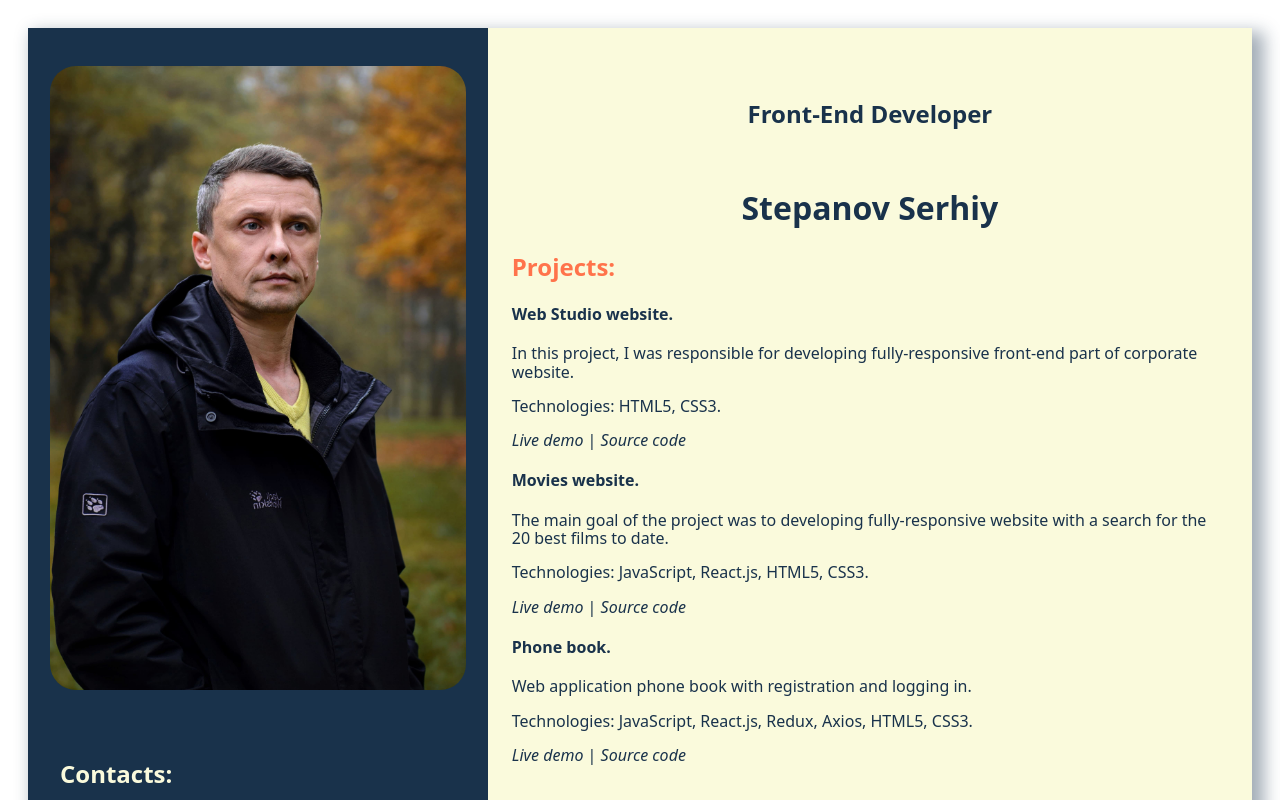
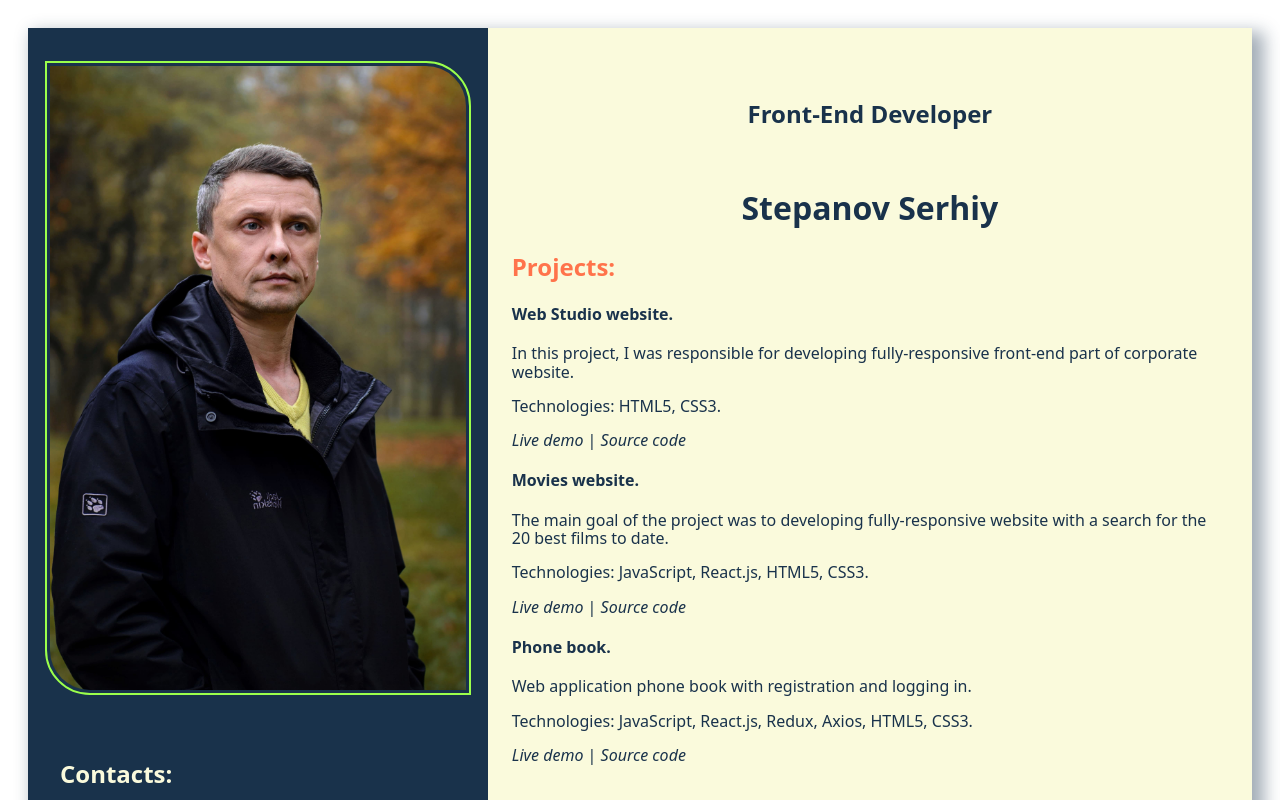
Before and after one commit to SerhiyStepanov/resume, a React (Create React App) app: page / in a window 1280 px wide. Shown: the top 800 px of the page. Built offline with nearby package versions, Linux system fonts and the light colour scheme.

Commit message:
fixed css

```diff
--- a/src/components/myProjects/myProjects.js
+++ b/src/components/myProjects/myProjects.js
@@ -10,11 +10,11 @@ export default function MyProjects({ children }) {
           <li key={index} className={s.listItem}>
             <div className={s.thumb}>
               <h4>{el.title} </h4>
-              <p>{el.descriptions}</p>
+              <p>{el.description}</p>
               <p>
                 Technologies:
                 <span className={s.span}>
-                  <span className={s.technologies}>
+                  <span className={s.technologie}>
                     {el.technologies.map((el) => el).join(", ")}.
                   </span>
                 </span>
--- a/src/components/myProjects/myProjects.module.css
+++ b/src/components/myProjects/myProjects.module.css
@@ -32,9 +32,7 @@
 .link:hover,
 .link:focus {
   color: var(--primary-color);
-  text-decoration-style: solid;
-  transform: scale(1.03);
-  transition: transform 300ms var(--cubic);
+  transition: color 300ms var(--cubic);
 }
 
 .link:after {
--- a/src/components/myProjects/projects.json
+++ b/src/components/myProjects/projects.json
@@ -1,21 +1,21 @@
 [
   {
     "title": "Web Studio website.",
-    "descriptions": "In this project, I was responsible for developing fully-responsive front-end part of corporate website.",
+    "description": "In this project, I was responsible for developing fully-responsive front-end part of corporate website.",
     "technologies": [" HTML5", "CSS3"],
     "demo": "https://serhiystepanov.github.io/goit-markup-hw-08/",
     "code": "https://github.com/SerhiyStepanov/goit-markup-hw-08"
   },
   {
     "title": "Movies website.",
-    "descriptions": "The main goal of the project was to developing fully-responsive website with a search for the 20 best films to date.",
+    "description": "The main goal of the project was to developing fully-responsive website with a search for the 20 best films to date.",
     "technologies": [" JavaScript", "React.js", "HTML5", "CSS3"],
     "demo": "https://tas-goit-react-hw-04-movies.netlify.app/",
     "code": "https://github.com/SerhiyStepanov/goit-react-hw-04-movies"
   },
   {
     "title": "Phone book.",
-    "descriptions": "Web application phone book with registration and logging in.",
+    "description": "Web application phone book with registration and logging in.",
     "technologies": [
       " JavaScript",
       "React.js",
--- a/src/components/photo/Photo.js
+++ b/src/components/photo/Photo.js
@@ -4,7 +4,7 @@ import s from "./photo.module.css";
 export default function Photo() {
   return (
     <div className={s.box}>
-      <img src={photo} alt="avatar" className={s.photo} />
+      <img src={photo} alt="Stepanov Serhiy" className={s.photo} />
     </div>
   );
 }
--- a/src/components/photo/photo.module.css
+++ b/src/components/photo/photo.module.css
@@ -4,5 +4,10 @@
 }
 
 .photo {
-  border-radius: 26px;
+  outline-style: double;
+  outline-width: 2px;
+  outline-color: var(--acсent-color);
+  outline-offset: 3px;
+  border-top-right-radius: 40px;
+  border-bottom-left-radius: 40px;
 }
--- a/src/components/teamProject/teamProject.js
+++ b/src/components/teamProject/teamProject.js
@@ -10,7 +10,7 @@ export default function Projects({ children }) {
           <li key={index} className={s.listItem}>
             <div className={s.thumb}>
               <h4>{el.title}</h4>
-              <p>{el.descriptions}</p>
+              <p>{el.description}</p>
               <p>
                 Technologies:
                 <span className={s.span}>
--- a/src/components/teamProject/teamProject.module.css
+++ b/src/components/teamProject/teamProject.module.css
@@ -32,9 +32,7 @@
 .link:hover,
 .link:focus {
   color: var(--primary-color);
-  text-decoration-style: solid;
-  transform: scale(1.03);
-  transition: transform 300ms var(--cubic);
+  transition: color 300ms var(--cubic);
 }
 
 .link:after {
--- a/src/components/teamProject/teamProjects.json
+++ b/src/components/teamProject/teamProjects.json
@@ -1,14 +1,14 @@
 [
   {
     "title": "Barbershop’s website.",
-    "descriptions": "In this project, I was responsible for developing front-end part of corporate website as team member in extremely short terms.",
+    "description": "In this project, I was responsible for developing front-end part of corporate website as team member in extremely short terms.",
     "technologies": [" JavaScript", "HTML5", "CSS3"],
     "demo": "https://kateryna-urbanovych.github.io/BarberShop-group-5/",
     "code": "https://github.com/Kateryna-Urbanovych/BarberShop-group-5"
   },
   {
     "title": "Pro test.",
-    "descriptions": "The main goal of the project was to developing fully-adaptive  website with two tests (QA technical training and testing theory). We get these tests from the backend. Registration is required to start the tests. My role are site navigation and a page with our team. ",
+    "description": "The main goal of the project was to developing fully-adaptive  website with two tests (QA technical training and testing theory). We get these tests from the backend. Registration is required to start the tests. My role are site navigation and a page with our team. ",
     "technologies": [
       " JavaScript",
       "React.js",
```
Also changed, not shown: 1 other file (tests, documents, lock files or other folders).
